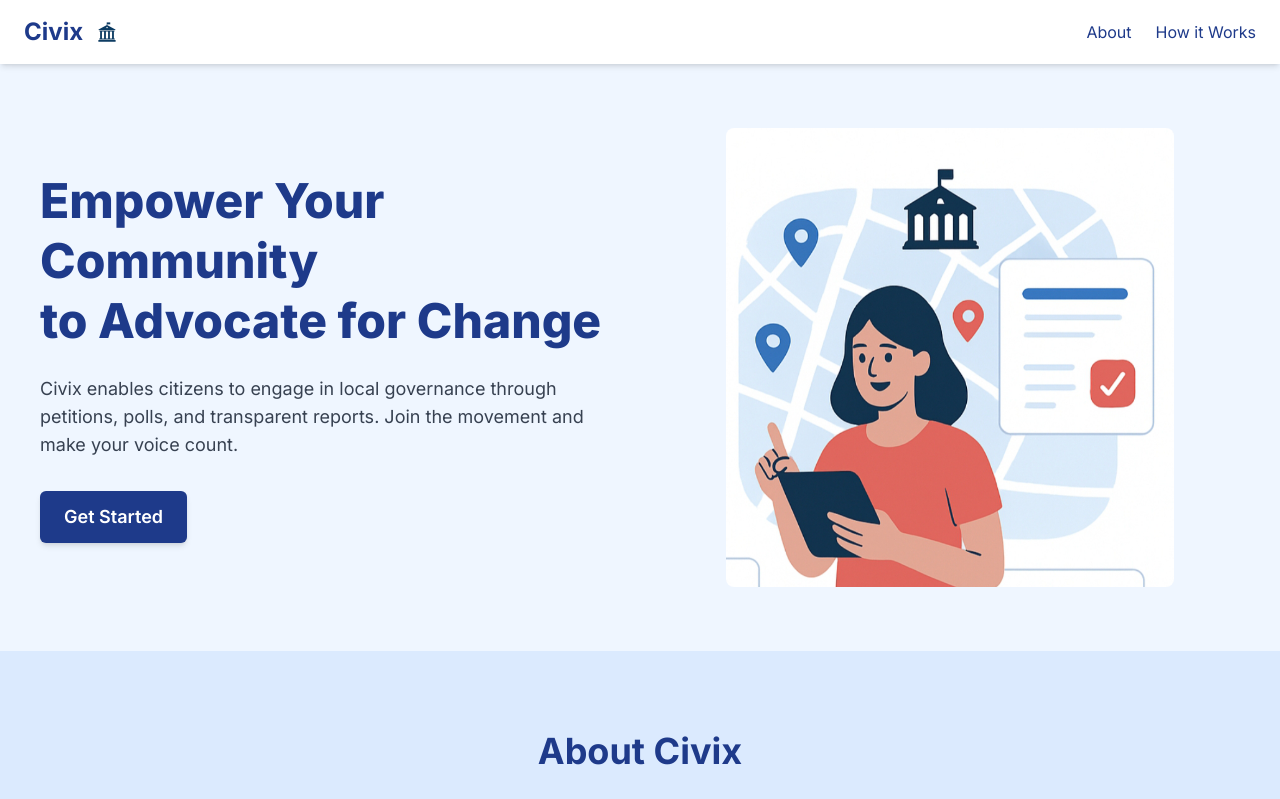
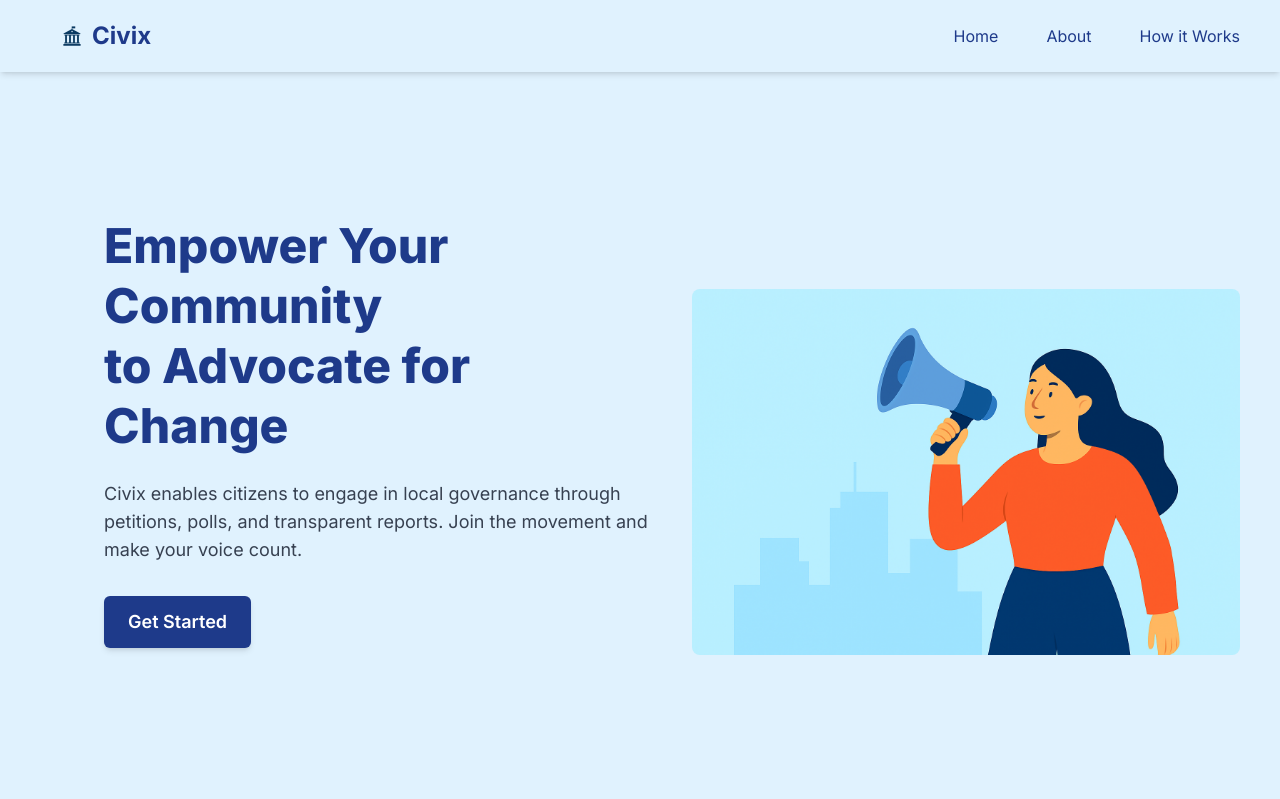
Before and after one commit to codewithmanohar/Civix-Citizen-Engagement-Dashboard, a React (Vite) app in the folder civix/: page / in a window 1280 px wide. Shown: the top 799 px of the page. Built offline with nearby package versions, Linux system fonts and the light colour scheme.

Commit message:
Modified The Landing UI

```diff
--- a/civix/src/App.css
+++ b/civix/src/App.css
@@ -10,6 +10,9 @@
   padding: 0;
   /*text-align: center;*/
   text-align: left;
+}
+html {
+  scroll-behavior: smooth;
 }
 
 .logo {
--- a/civix/src/App.jsx
+++ b/civix/src/App.jsx
@@ -39,6 +39,7 @@ import OfficialSettings from "./components/OfficialSettings";
 // Toastify
 import { ToastContainer } from "react-toastify";
 import "react-toastify/dist/ReactToastify.css";
+import Navbar from "./components/Navbar";
 
 export default function App() {
   const location = useLocation();
@@ -87,6 +88,8 @@ export default function App() {
 
   return (
     <div className="flex flex-col min-h-screen bg-blue-20">
+       <Navbar />
+
       <div className="flex-grow w-full">
         <Routes>
           {/* Polls */}
--- a/civix/src/components/Hero.jsx
+++ b/civix/src/components/Hero.jsx
@@ -1,7 +1,7 @@
-
 import React, { useState } from "react";
 import girl4 from "../assets/girl4.png";
-import gover from "../assets/gover.png";
+import  gover from "../assets/gover.png";
+import  hero from "../assets/hero.png";
 import AuthModal from "./Auth/AuthModal.jsx";
 
 // ✅ Import lucide-react icons
@@ -12,28 +12,19 @@ export default function Hero() {
   const [showForgotPassword, setShowForgotPassword] = useState(false);
 
   return (
-    <div className="bg-blue-50">
+    <div className="bg-blue-150">
       {/* Navbar */}
-      <nav className="sticky top-0 z-50 bg-white shadow-md w-full">
-        <div className="w-full px-6 py-4 flex items-center justify-between">
-          {/* Logo + Title */}
-          <div className="flex items-center gap-2">
-            <span className="text-2xl font-bold text-blue-900">Civix</span>
-            <img src={gover} alt="Gov Logo" className="w-8 h-8 object-contain" />
-          </div>
 
-          {/* Links */}
-          <div className="flex items-center gap-6 text-blue-900 font-medium">
-            <a href="#about">About</a>
-            <a href="#how-it-works">How it Works</a>
-          </div>
-        </div>
-      </nav>
 
       {/* Hero Section */}
-      <section className="flex flex-col md:flex-row items-center justify-between px-10 py-16 gap-10 w-full">
+      <section
+  id="home"
+  className="flex flex-col md:flex-row items-center justify-center px-10 min-h-screen gap-10 w-full bg-blue-150"
+>
+
+
         {/* Left */}
-        <div className="md:w-1/2 text-left">
+        <div className="md:w-1/2 text-left ml-16 -mt-20">
           <h1 className="text-5xl font-extrabold text-blue-900 leading-tight mb-6">
             Empower Your Community <br /> to Advocate for Change
           </h1>
@@ -56,18 +47,20 @@ export default function Hero() {
         {/* Right */}
         <div className="md:w-1/2 flex justify-center">
           <img
-            src={girl4}
+            src={hero}
             alt="Advocacy illustration"
-            className="max-w-md w-full h-auto rounded-lg"
+            className="w-[100px] md:w-[600px] h-auto rounded-lg"
           />
         </div>
       </section>
 
       {/* About Section */}
       <section
-        id="about"
-        className="py-20 px-6 bg-blue-100 text-center scroll-mt-20 w-full"
-      >
+  id="about"
+  className="py-24 px-6 bg-white text-center w-full min-h-screen"
+>
+
+
         <h2 className="text-4xl font-bold text-blue-900 mb-6">About Civix</h2>
         <p className="max-w-2xl mx-auto text-gray-700 mb-12">
           Civix helps communities participate in governance with ease and
--- /dev/null
+++ b/civix/src/components/Navbar.jsx
@@ -0,0 +1,39 @@
+// src/components/Navbar.jsx
+import React from "react";
+import gover from "../assets/gover.png";
+
+export default function Navbar() {
+  return (
+    <nav className="sticky top-0 z-50 bg-blue-150 shadow-md w-full">
+      <div className="w-full px-6 py-4 flex items-center justify-between">
+        {/* Logo + Title */}
+        <div className="flex items-center gap-1 ml-8">
+          <img src={gover} alt="Gov Logo" className="w-8 h-8 object-contain" />
+          <span className="text-2xl font-bold text-blue-900">Civix</span>
+        </div>
+
+        {/* Links */}
+        <div className="flex items-center gap-4 text-blue-900 font-medium">
+          <a
+            href="#home"
+            className="px-4 py-2 rounded-full hover:bg-blue-900 hover:text-white transition duration-300"
+          >
+            Home
+          </a>
+          <a
+            href="#about"
+            className="px-4 py-2 rounded-full hover:bg-blue-900 hover:text-white transition duration-300"
+          >
+            About
+          </a>
+          <a
+            href="#how-it-works"
+            className="px-4 py-2 rounded-full hover:bg-blue-900 hover:text-white transition duration-300"
+          >
+            How it Works
+          </a>
+        </div>
+      </div>
+    </nav>
+  );
+}
```
